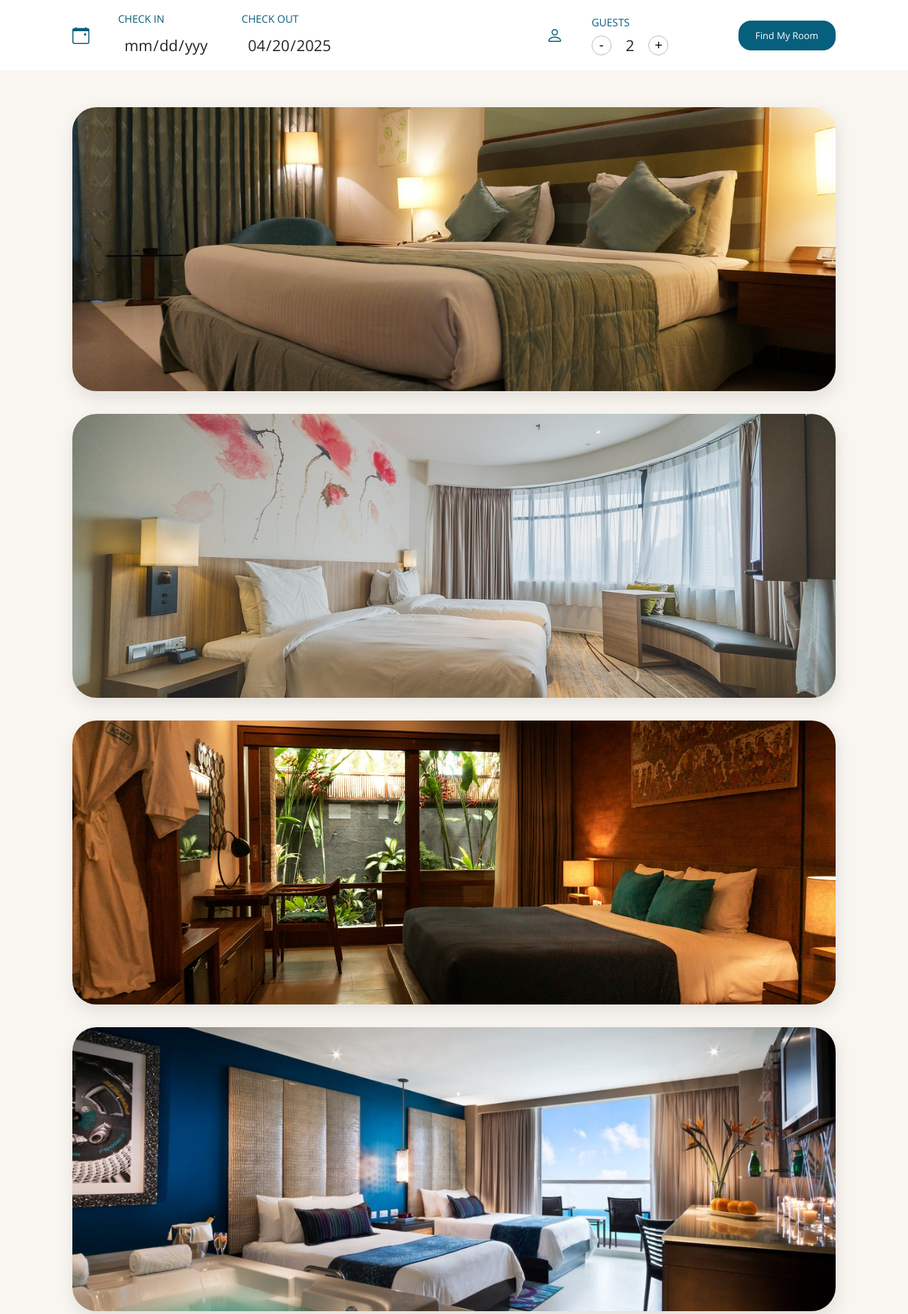
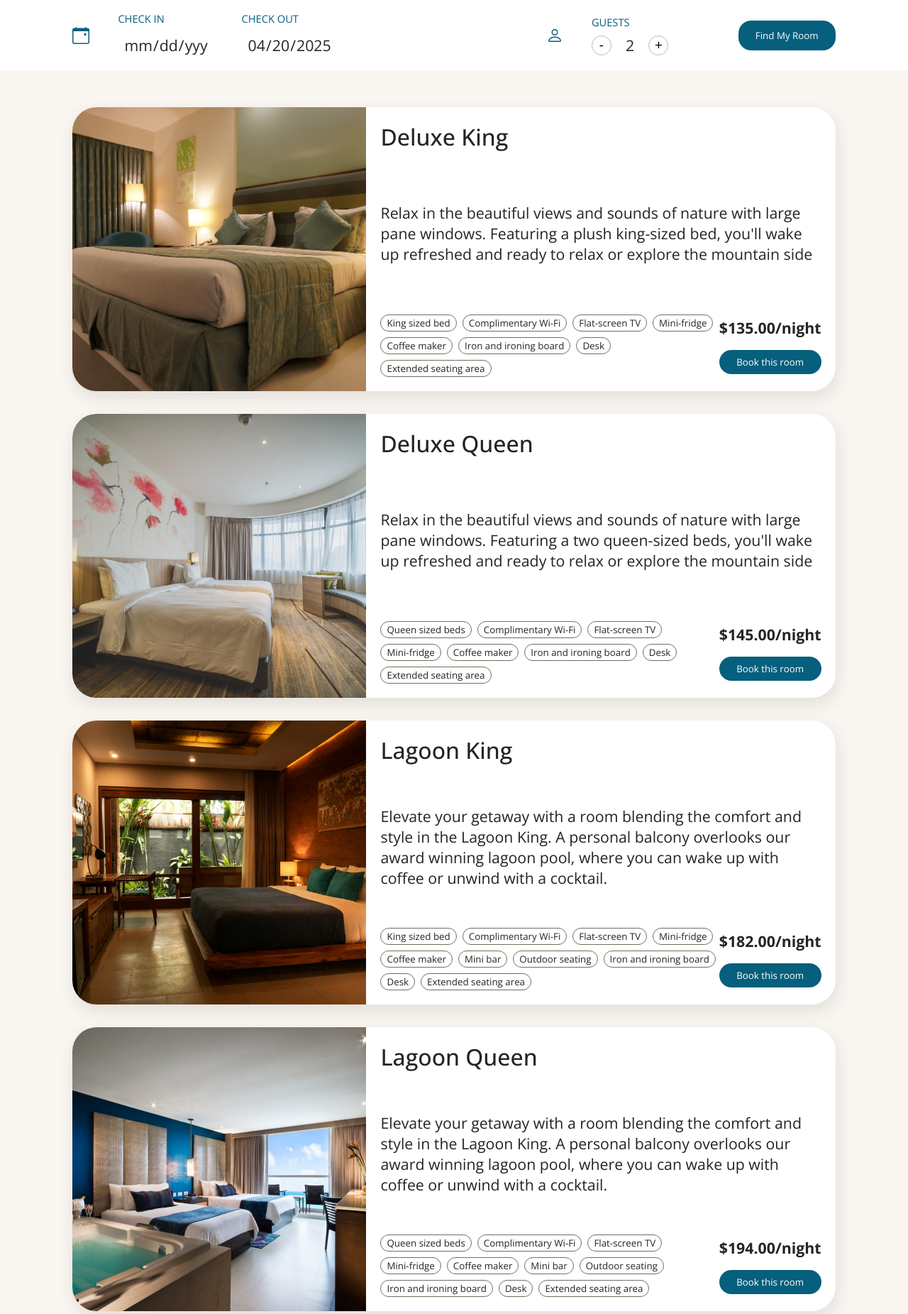
Before and after one commit to vfrtist/MoffatBay, a PHP site: page /search.php?checkin=101 in a window 1280 px wide. Shown: the part 80-1931 px from the top of the page at 71% size. Run offline with PHP 8.4, Linux system fonts and the light colour scheme; data comes from the database, SQL or seed files in the repository; data that the repository does not hold is empty.

Commit message:
forgot to change card to horizontal. oops

```diff
--- a/components/card.php
+++ b/components/card.php
@@ -1,4 +1,4 @@
-<div class="card container vertical">
+<div class="card container horizontal">
     <div class="imgWrapper">
         <img src="<?php
         require 'config/roomimages.php';
```
